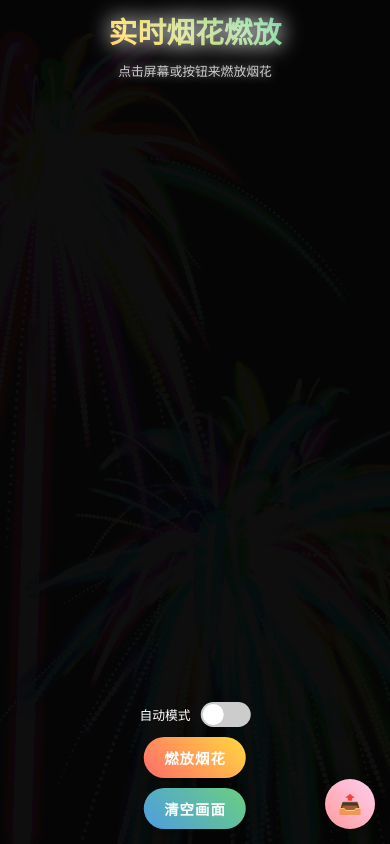
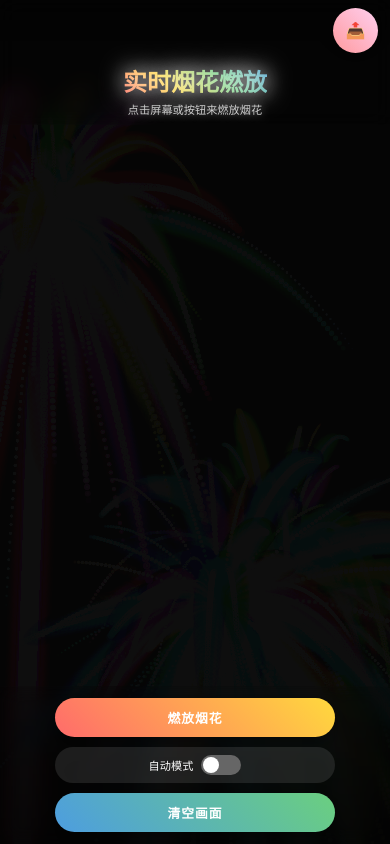
Before and after one commit to Aaronself/H5test, a plain HTML site: page index.html in a window 390 px wide. Drawn offline with Linux system fonts and the light colour scheme.

Commit message:
Update index.html

```diff
--- a/index.html
+++ b/index.html
@@ -2,7 +2,7 @@
 <html lang="zh-CN">
 <head>
     <meta charset="UTF-8">
-    <meta name="viewport" content="width=device-width, initial-scale=1.0, user-scalable=no">
+    <meta name="viewport" content="width=device-width, initial-scale=1.0, user-scalable=no, maximum-scale=1.0, minimum-scale=1.0">
     <title>实时烟花燃放</title>
 
     <!-- 微信分享优化 -->
@@ -39,23 +39,37 @@
             touch-action: manipulation;
         }
 
+        /* 顶部区域 - 包含标题和分享按钮 */
+        .top-section {
+            position: absolute;
+            top: 0;
+            left: 0;
+            right: 0;
+            z-index: 100;
+            padding: 15px 20px;
+            background: linear-gradient(180deg, rgba(0,0,0,0.3) 0%, transparent 100%);
+            backdrop-filter: blur(10px);
+        }
+
+        .top-content {
+            display: flex;
+            justify-content: space-between;
+            align-items: flex-start;
+            max-width: 1200px;
+            margin: 0 auto;
+        }
+
         .header {
-            position: absolute;
-            top: 20px;
-            left: 50%;
-            transform: translateX(-50%);
-            z-index: 100;
+            flex: 1;
+            text-align: center;
             color: #fff;
-            text-align: center;
-            width: 90%;
-            max-width: 600px;
         }
 
         .header h1 {
-            font-size: clamp(1.8rem, 4vw, 2.5rem);
+            font-size: clamp(1.5rem, 5vw, 2.2rem);
             font-weight: bold;
             text-shadow: 0 0 20px rgba(255, 255, 255, 0.8);
-            margin-bottom: 10px;
+            margin-bottom: 5px;
             background: linear-gradient(45deg, #ff6b6b, #ffd93d, #6bcf7f, #4d9de0);
             -webkit-background-clip: text;
             -webkit-text-fill-color: transparent;
@@ -69,38 +83,72 @@
         }
 
         .subtitle {
-            font-size: clamp(0.8rem, 2vw, 1rem);
+            font-size: clamp(0.7rem, 2.5vw, 0.9rem);
             color: #ccc;
             text-shadow: 0 0 10px rgba(255, 255, 255, 0.5);
         }
 
+        /* 分享按钮 - 移到顶部右侧 */
+        .share-btn {
+            width: clamp(45px, 10vw, 55px);
+            height: clamp(45px, 10vw, 55px);
+            border-radius: 50%;
+            background: linear-gradient(45deg, #ff9a9e, #fecfef);
+            border: none;
+            cursor: pointer;
+            display: flex;
+            align-items: center;
+            justify-content: center;
+            font-size: clamp(1rem, 4vw, 1.3rem);
+            color: white;
+            transition: all 0.3s ease;
+            box-shadow: 0 4px 15px rgba(0, 0, 0, 0.3);
+            flex-shrink: 0;
+            margin-left: 15px;
+        }
+
+        .share-btn:hover, .share-btn:active {
+            transform: scale(1.1) rotate(10deg);
+            box-shadow: 0 6px 20px rgba(255, 154, 158, 0.4);
+        }
+
+        /* Canvas 区域 */
         #fireworksCanvas {
             display: block;
             background: transparent;
             cursor: crosshair;
             touch-action: none;
+            width: 100%;
+            height: 100%;
         }
 
+        /* 底部控制区域 */
         .controls {
             position: absolute;
-            bottom: 30px;
-            left: 50%;
-            transform: translateX(-50%);
+            bottom: 0;
+            left: 0;
+            right: 0;
             z-index: 100;
+            padding: 20px;
+            background: linear-gradient(0deg, rgba(0,0,0,0.4) 0%, transparent 100%);
+            backdrop-filter: blur(10px);
+        }
+
+        .controls-content {
             display: flex;
-            gap: 15px;
+            gap: 12px;
             align-items: center;
+            justify-content: center;
             flex-wrap: wrap;
-            justify-content: center;
-            width: 90%;
-            max-width: 600px;
+            max-width: 1200px;
+            margin: 0 auto;
         }
 
         .btn {
-            padding: 12px 24px;
+            padding: clamp(10px, 2.5vw, 14px) clamp(20px, 5vw, 28px);
             border: none;
             border-radius: 50px;
-            font-size: clamp(0.9rem, 2vw, 1.1rem);
+            font-size: clamp(0.8rem, 2.2vw, 1rem);
             font-weight: bold;
             cursor: pointer;
             transition: all 0.3s ease;
@@ -108,7 +156,7 @@
             letter-spacing: 1px;
             box-shadow: 0 4px 15px rgba(0, 0, 0, 0.3);
             white-space: nowrap;
-            min-width: 120px;
+            min-width: clamp(100px, 20vw, 130px);
         }
 
         .btn-primary {
@@ -131,45 +179,25 @@
             box-shadow: 0 6px 20px rgba(77, 157, 224, 0.4);
         }
 
-        .share-btn {
-            position: absolute;
-            bottom: 30px;
-            right: 30px;
-            z-index: 100;
-            width: clamp(50px, 8vw, 60px);
-            height: clamp(50px, 8vw, 60px);
-            border-radius: 50%;
-            background: linear-gradient(45deg, #ff9a9e, #fecfef);
-            border: none;
-            cursor: pointer;
-            display: flex;
-            align-items: center;
-            justify-content: center;
-            font-size: clamp(1.2rem, 3vw, 1.5rem);
-            color: white;
-            transition: all 0.3s ease;
-            box-shadow: 0 4px 15px rgba(0, 0, 0, 0.3);
-        }
-
-        .share-btn:hover, .share-btn:active {
-            transform: scale(1.1) rotate(10deg);
-            box-shadow: 0 6px 20px rgba(255, 154, 158, 0.4);
-        }
-
+        /* 自动模式开关 */
         .auto-mode {
             display: flex;
             align-items: center;
-            gap: 10px;
+            gap: 8px;
             color: white;
-            font-size: clamp(0.8rem, 2vw, 1rem);
+            font-size: clamp(0.7rem, 2vw, 0.9rem);
             white-space: nowrap;
+            background: rgba(255, 255, 255, 0.1);
+            padding: clamp(8px, 2vw, 12px) clamp(12px, 3vw, 16px);
+            border-radius: 25px;
+            backdrop-filter: blur(10px);
         }
 
         .switch {
             position: relative;
-            width: 50px;
-            height: 25px;
-            background: #ccc;
+            width: clamp(40px, 8vw, 50px);
+            height: clamp(20px, 4vw, 25px);
+            background: #666;
             border-radius: 15px;
             cursor: pointer;
             transition: background 0.3s;
@@ -185,17 +213,18 @@
             position: absolute;
             top: 2px;
             left: 2px;
-            width: 21px;
-            height: 21px;
+            width: clamp(16px, 3.2vw, 21px);
+            height: clamp(16px, 3.2vw, 21px);
             background: white;
             border-radius: 50%;
             transition: transform 0.3s;
         }
 
         .switch.active::after {
-            transform: translateX(25px);
+            transform: translateX(clamp(20px, 4vw, 25px));
         }
 
+        /* 提示框 */
         .toast {
             position: fixed;
             top: 50%;
@@ -205,12 +234,13 @@
             color: white;
             padding: 15px 30px;
             border-radius: 10px;
-            font-size: clamp(0.9rem, 2vw, 1.1rem);
+            font-size: clamp(0.8rem, 2.5vw, 1rem);
             z-index: 1000;
             opacity: 0;
             transition: opacity 0.3s ease;
             max-width: 80%;
             text-align: center;
+            backdrop-filter: blur(10px);
         }
 
         .toast.show {
@@ -225,108 +255,155 @@
             visibility: hidden;
         }
 
-        /* 移动端优化 */
+        /* 手机端优化 */
         @media (max-width: 768px) {
+            .top-section {
+                padding: 10px 15px;
+            }
+
+            .top-content {
+                flex-direction: column;
+                align-items: center;
+                gap: 10px;
+            }
+
             .header {
-                top: 15px;
-                width: 95%;
+                order: 1;
+            }
+
+            .share-btn {
+                order: 0;
+                margin-left: 0;
+                align-self: flex-end;
             }
 
             .controls {
-                bottom: 20px;
+                padding: 15px;
+            }
+
+            .controls-content {
                 flex-direction: column;
-                gap: 12px;
-                width: 95%;
+                gap: 10px;
             }
 
             .btn {
-                padding: 10px 20px;
-                min-width: 100px;
-            }
-
-            .share-btn {
-                bottom: 20px;
-                right: 20px;
+                width: 100%;
+                max-width: 280px;
             }
 
             .auto-mode {
-                order: -1;
+                width: 100%;
+                max-width: 280px;
+                justify-content: center;
             }
         }
 
         /* 超小屏幕优化 */
         @media (max-width: 480px) {
-            .header {
-                top: 10px;
+            .top-section {
+                padding: 8px 12px;
             }
 
             .controls {
-                bottom: 15px;
-                gap: 10px;
+                padding: 12px;
             }
 
-            .share-btn {
-                bottom: 15px;
-                right: 15px;
+            .header h1 {
+                margin-bottom: 3px;
             }
         }
 
         /* 横屏优化 */
         @media (orientation: landscape) and (max-height: 600px) {
-            .header {
-                top: 10px;
+            .top-section {
+                padding: 8px 15px;
             }
 
             .header h1 {
-                font-size: clamp(1.5rem, 3vh, 2rem);
-                margin-bottom: 5px;
+                font-size: clamp(1.2rem, 4vh, 1.8rem);
+                margin-bottom: 3px;
             }
 
             .subtitle {
-                font-size: clamp(0.7rem, 1.5vh, 0.9rem);
+                font-size: clamp(0.6rem, 2vh, 0.8rem);
             }
 
             .controls {
-                bottom: 15px;
+                padding: 12px 20px;
+            }
+
+            .controls-content {
                 flex-direction: row;
-                gap: 10px;
+                gap: 8px;
             }
 
             .btn {
                 padding: 8px 16px;
-                font-size: clamp(0.8rem, 1.5vh, 1rem);
-                min-width: 80px;
+                font-size: clamp(0.7rem, 2vh, 0.9rem);
+                min-width: clamp(80px, 15vw, 110px);
+            }
+
+            .auto-mode {
+                padding: 6px 12px;
+                font-size: clamp(0.6rem, 1.8vh, 0.8rem);
             }
         }
 
         /* 大屏幕优化 */
         @media (min-width: 1200px) {
+            .top-section {
+                padding: 25px 30px;
+            }
+
             .header h1 {
-                font-size: 3rem;
+                font-size: 2.8rem;
             }
 
             .subtitle {
-                font-size: 1.2rem;
+                font-size: 1.1rem;
+            }
+
+            .controls {
+                padding: 30px;
             }
 
             .btn {
                 padding: 18px 36px;
-                font-size: 1.2rem;
-                min-width: 150px;
+                font-size: 1.1rem;
+                min-width: 160px;
             }
+        }
+
+        /* 防止页面滚动 */
+        html, body {
+            overflow: hidden;
+            position: fixed;
+            width: 100%;
+            height: 100%;
         }
     </style>
 </head>
 <body>
+    <!-- 顶部区域：标题和分享按钮 -->
+    <div class="top-section">
+        <div class="top-content">
             <div class="header">
                 <h1>实时烟花燃放</h1>
                 <p class="subtitle">点击屏幕或按钮来燃放烟花</p>
             </div>
+            <button class="share-btn" id="shareBtn" title="分享到微信">
+                📤
+            </button>
+        </div>
+    </div>
 
+    <!-- Canvas 画布 -->
     <canvas id="fireworksCanvas"></canvas>
     <canvas id="previewCanvas" width="1200" height="630"></canvas>
 
+    <!-- 底部控制区域 -->
     <div class="controls">
+        <div class="controls-content">
             <button class="btn btn-primary" id="launchBtn">燃放烟花</button>
             <div class="auto-mode">
                 <span>自动模式</span>
@@ -334,11 +411,9 @@
             </div>
             <button class="btn btn-secondary" id="clearBtn">清空画面</button>
         </div>
+    </div>
 
-    <button class="share-btn" id="shareBtn" title="分享到微信">
-        📤
-    </button>
-
+    <!-- 提示框 -->
     <div class="toast" id="toast"></div>
 
     <script>
@@ -674,7 +749,7 @@
                     targetX = Math.random() * this.canvas.width;
                 }
                 if (targetY === null) {
-                    targetY = Math.random() * this.canvas.height * 0.6 + 50;
+                    targetY = Math.random() * this.canvas.height * 0.6 + 100;
                 }
 
                 const startX = Math.random() * this.canvas.width;
@@ -931,7 +1006,7 @@
             initWeChatSDK();
         }
 
-        // 防止页面缩放
+        // 防止页面缩放和滚动
         document.addEventListener('gesturestart', function(e) {
             e.preventDefault();
         });
@@ -943,6 +1018,20 @@
         document.addEventListener('gestureend', function(e) {
             e.preventDefault();
         });
+
+        document.addEventListener('touchmove', function(e) {
+            e.preventDefault();
+        }, { passive: false });
+
+        // 防止双击缩放
+        let lastTouchEnd = 0;
+        document.addEventListener('touchend', function(event) {
+            const now = (new Date()).getTime();
+            if (now - lastTouchEnd <= 300) {
+                event.preventDefault();
+            }
+            lastTouchEnd = now;
+        }, false);
     </script>
 </body>
 </html>
```
Lines whose indentation alone changed are shown as unchanged.
